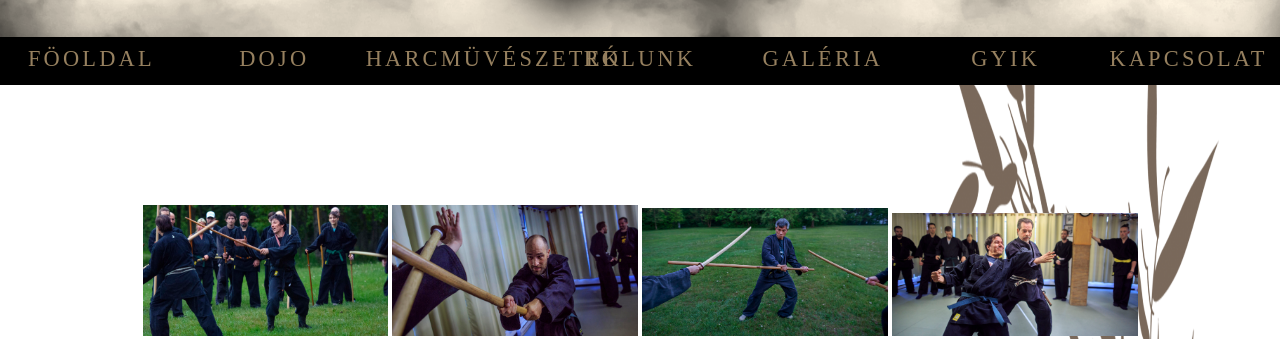
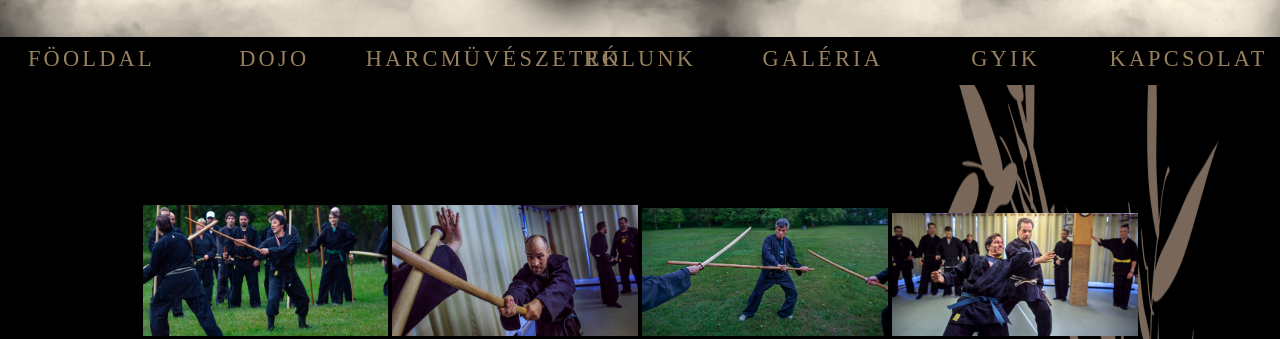
Before and after one commit to Khegedus92/Khegedus92.Dojo.github.io, a plain HTML site: page gallery.html in a window 1280 px wide. Shown: the part 443-782 px from the top of the page. Drawn offline with nearby package versions, Linux system fonts and the light colour scheme; a web font is replaced by a local one.

Commit message:
file has been changed

```diff
--- a/css/style.css
+++ b/css/style.css
@@ -5,8 +5,8 @@
 }
 
 body {
-  background-image: url("/img/background.png");
-
+  background-image: url("../img/background.png");
+  background-color: black;
   background-repeat: no-repeat;
   background-attachment: fixed;
   background-size: 40% 140%;
@@ -161,7 +161,7 @@ body {
   height: 80%;
   z-index: 3;
   overflow-x: hidden;
-  background-image: url(/img/background.png);
+  background-image: url("../img/background.png");
   background-color: black;
   background-repeat: no-repeat;
   background-size: 40% 140%;
```
